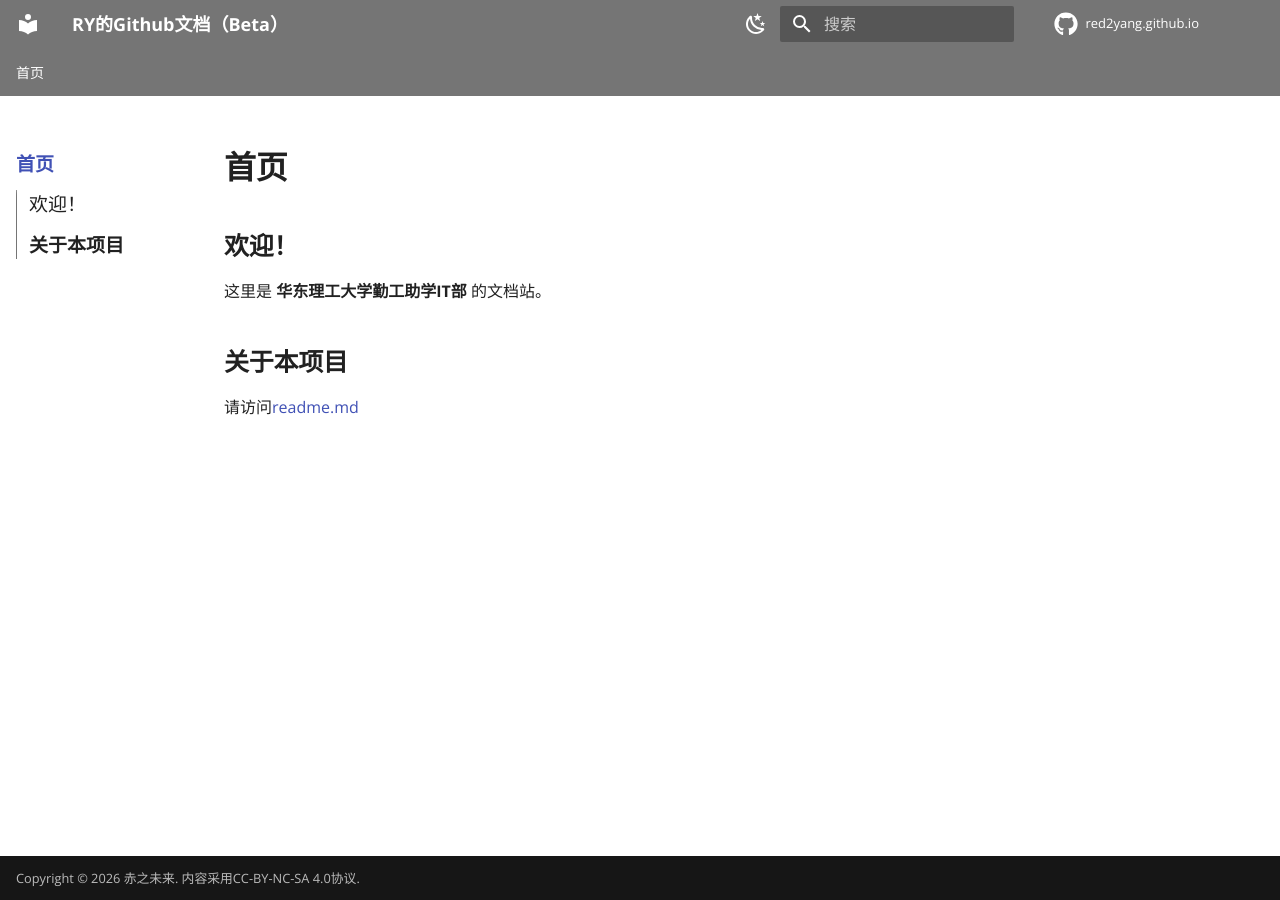
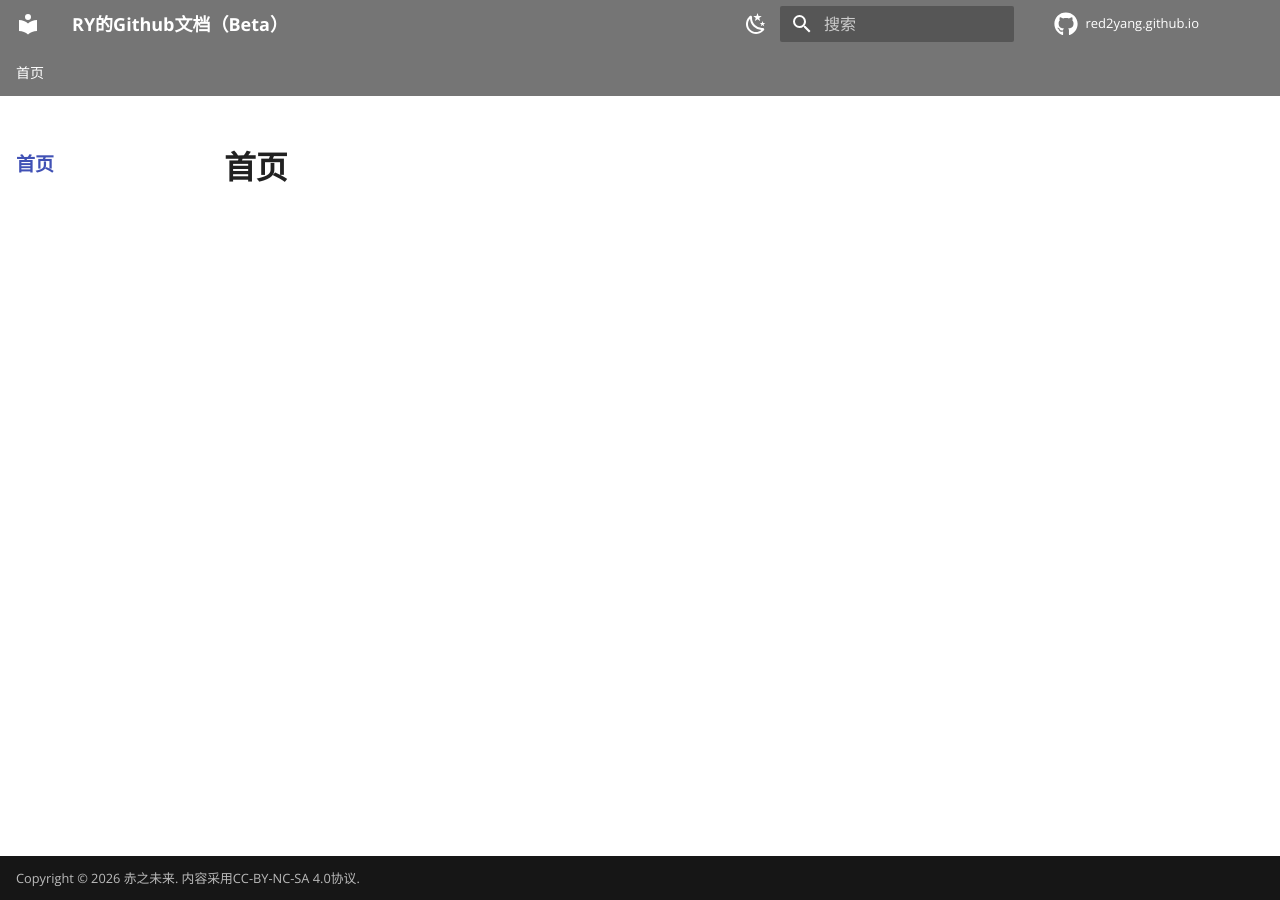
Before and after one commit to Red2Yang/red2yang.github.io, an MkDocs documentation site: the page built from docs/index.md, in a window 1280 px wide. Built offline with MkDocs 1.6.1 and Material for MkDocs 9.7.7, drawn with Linux system fonts in a browser that asks for light colours; comment, search, counter and statistics services are not loaded.

Commit message:
update docs

```diff
--- a/docs/index.md
+++ b/docs/index.md
@@ -1,9 +1 @@
 # 首页
-
-## 欢迎！
-
-这里是 **华东理工大学勤工助学IT部** 的文档站。
-
-## 关于本项目
-
-请访问[readme.md](./关于本项目/index.md)
```
